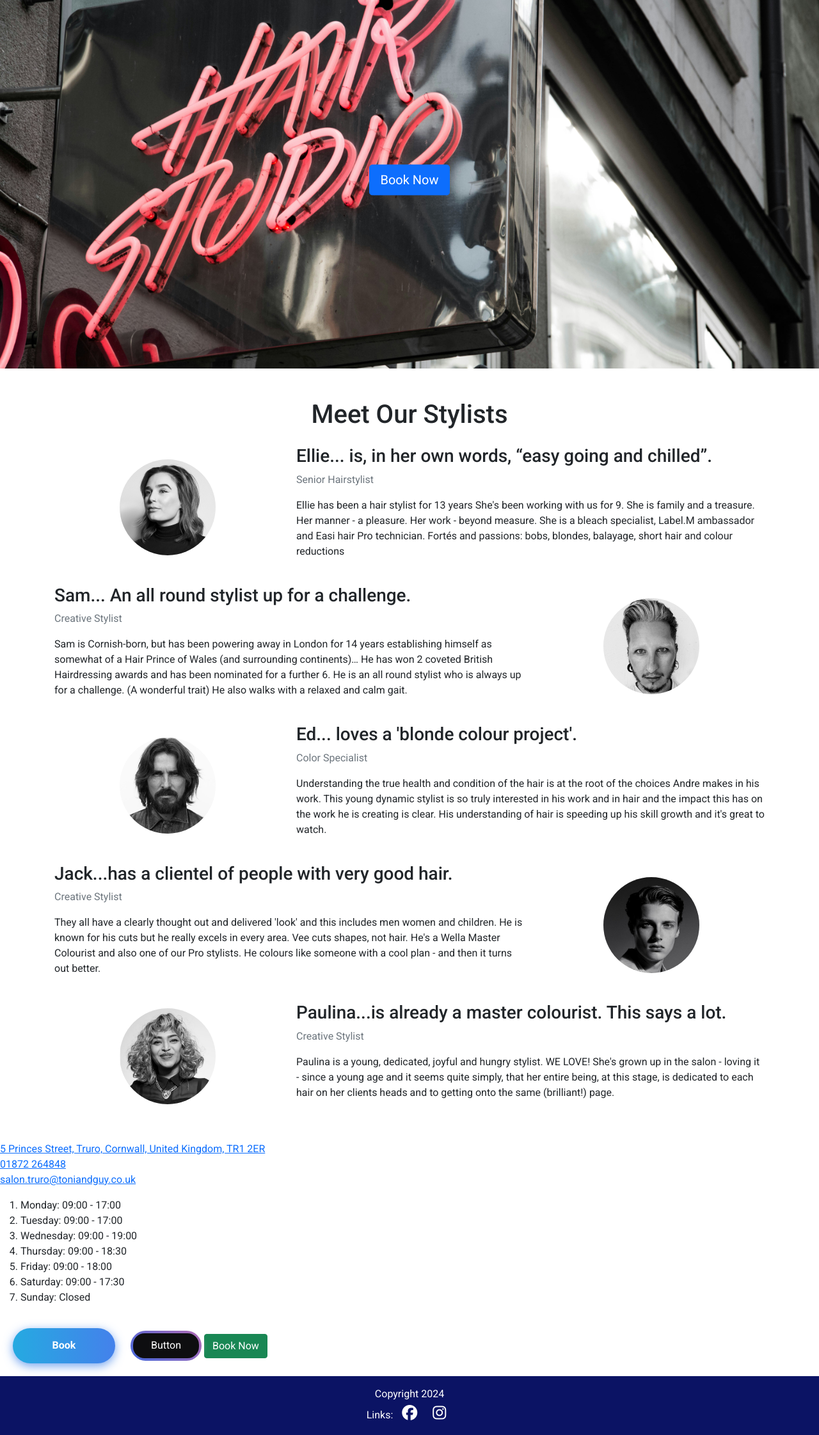
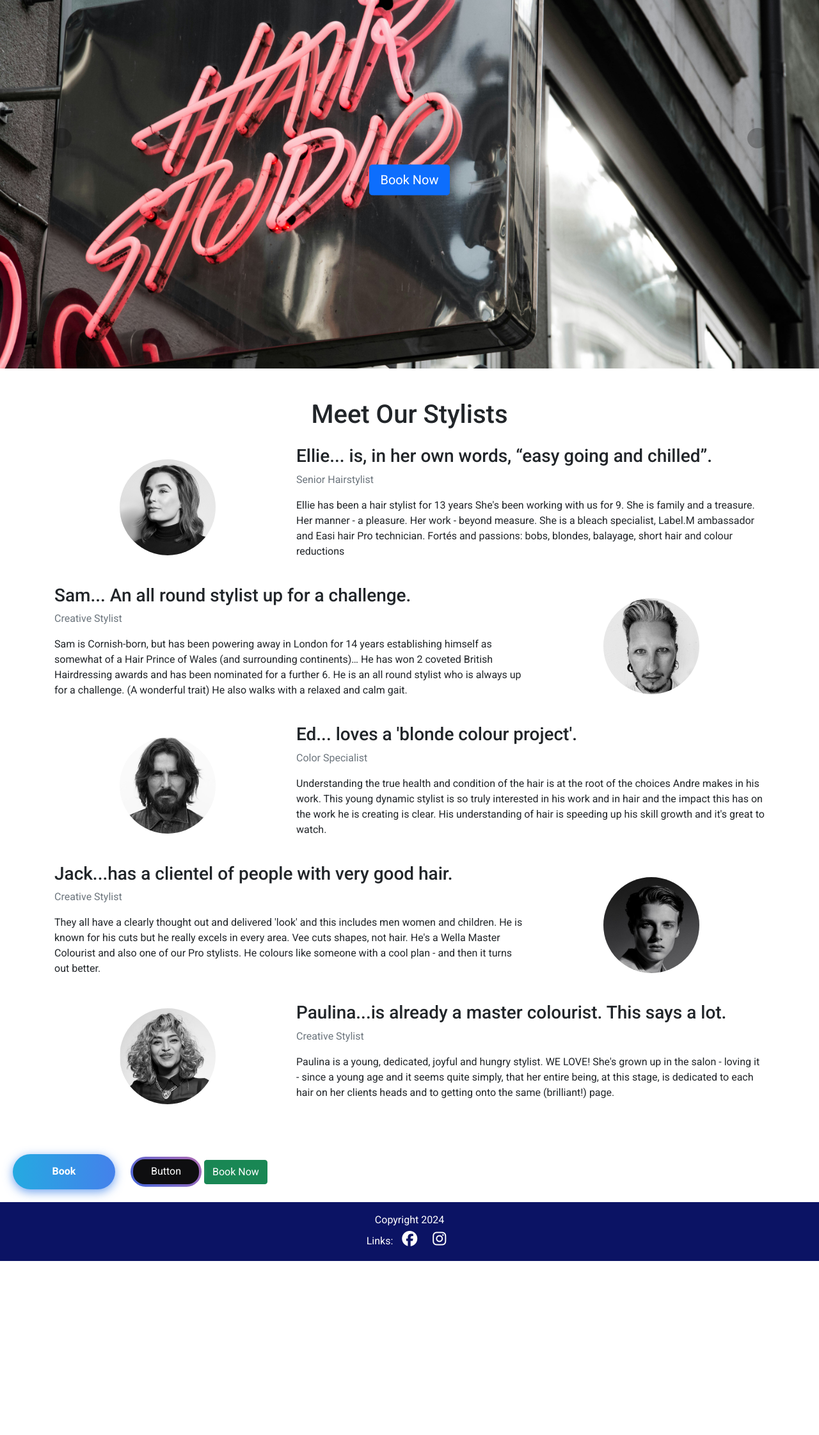
Before and after one commit to E-Printer/haircut-hysteria, a Django app: page / in a window 1280 px wide. Shown: the part 240-2483 px from the top of the page at 64% size. After the commit the page ends 2211 px from the top, so only its background shows below. Run offline with Django 4.2, Linux system fonts and the light colour scheme; some libraries are stand-ins or nearby versions.

Commit message:
Conflicts

```diff
--- a/appointments/templates/index.html
+++ b/appointments/templates/index.html
@@ -14,23 +14,23 @@
                 </div>
             </div>
 
-<<<<<<< HEAD
+            <!-- Second Carousel Item -->
+            <div class="carousel-item">
+                <img src="static/images/hair_tools.jpg" class="d-block w-100 carousel-img" alt="...">
+                <div class="carousel-caption d-flex justify-content-center align-items-center">
+                    <a href="{% url 'make_booking' %}" class="btn btn-primary btn-lg">Book Now</a>
+                </div>
+            </div>
+
             <!-- Third Carousel Item -->
             <div class="carousel-item">
                 <img src="static/images/salon_interior.jpg" class="d-block w-100 carousel-img" alt="...">
                 <div class="carousel-caption d-flex justify-content-center align-items-center">
                     <a href="#" class="btn btn-primary btn-lg">Book Now</a>
                     <a href="/"><button class="bn30">Button</button></a>
-=======
-            <!-- Second Carousel Item -->
-            <div class="carousel-item">
-                <img src="static/images/hair_tools.jpg" class="d-block w-100 carousel-img" alt="...">
-                <div class="carousel-caption d-flex justify-content-center align-items-center">
-                    <a href="{% url 'make_booking' %}" class="btn btn-primary btn-lg">Book Now</a>
                 </div>
->>>>>>> 7bfc4a1550685e99d86df1ba9eb9e1a181ae0f3a
             </div>
-
+        </div>
         <!-- Third Carousel Item -->
         <div class="carousel-item">
             <img src="static/images/salon_interior.jpg" class="d-block w-100 carousel-img" alt="...">
@@ -141,40 +141,6 @@
         </div>
     </div>
 </div>
-<footer>
-    <div class="detail-container">
-        <div class="address-container">
-            <address>
-                <div>
-                    <!-- <img src="https://d6zmzv98u0ndl.cloudfront.net/build/img/icon-pin-b7a13fe106.svg" alt="Location marker"> -->
-                    <a href="https://www.google.com/maps/place/TONI%26GUY+Truro/@50.2632077,-5.0516841,17z"
-                        target="_blank">
-                        5 Princes Street, Truro, Cornwall, United Kingdom, TR1 2ER
-                    </a>
-                </div>
-                <div>
-                    <!-- <img src="https://d6zmzv98u0ndl.cloudfront.net/build/img/icon-phone-black-c3be33f0ee.svg" alt="Phone"> -->
-                    <a href="tel:01872 264848">01872 264848</a>
-                </div>
-                <div>
-                    <!-- <img src="https://d6zmzv98u0ndl.cloudfront.net/build/img/icon-email-black-461e646f3d.svg" alt="Email"> -->
-                    <a href="mailto:salon.truro@toniandguy.co.uk">salon.truro@toniandguy.co.uk</a>
-                </div>
-            </address>
-        </div>
-        <div class="opening-social-container">
-            <ol class="opening-times">
-                <li>Monday: 09:00 - 17:00</li>
-                <li>Tuesday: 09:00 - 17:00</li>
-                <li>Wednesday: 09:00 - 19:00</li>
-                <li>Thursday: 09:00 - 18:30</li>
-                <li>Friday: 09:00 - 18:00</li>
-                <li>Saturday: 09:00 - 17:30</li>
-                <li>Sunday: Closed</li>
-            </ol>
-        </div>
-    </div>
-</footer>
 
 <a href="/"><button class="bn632-hover bn26">Book</button></a>
 <a href="/"><button class="bn30">Button</button></a>
```
Lines whose indentation alone changed are shown as unchanged.
